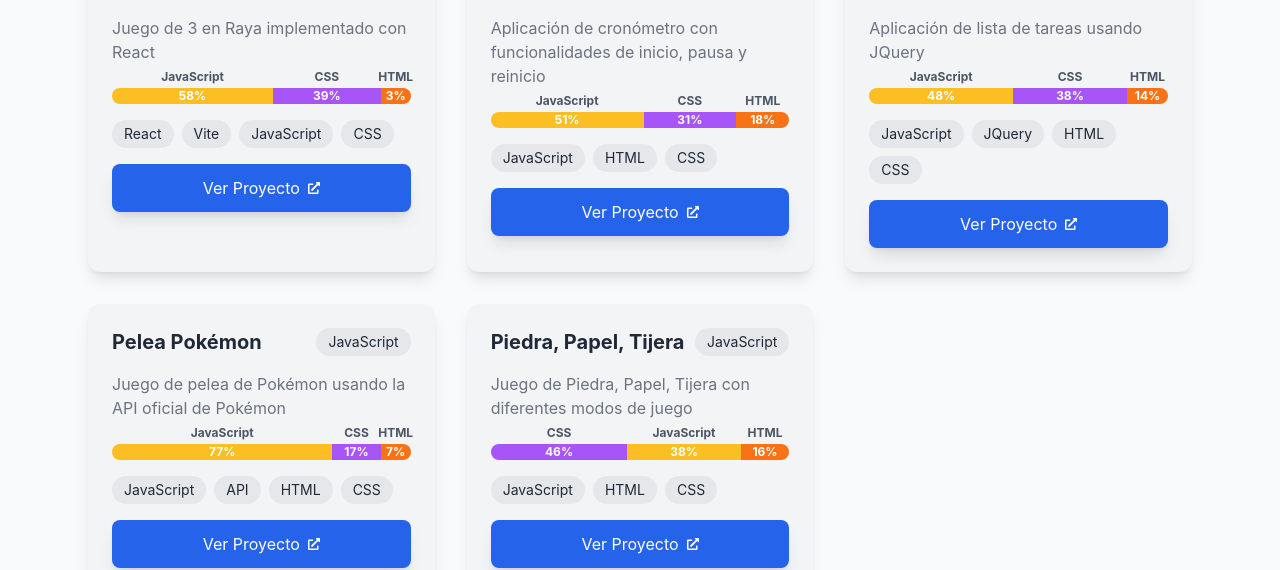
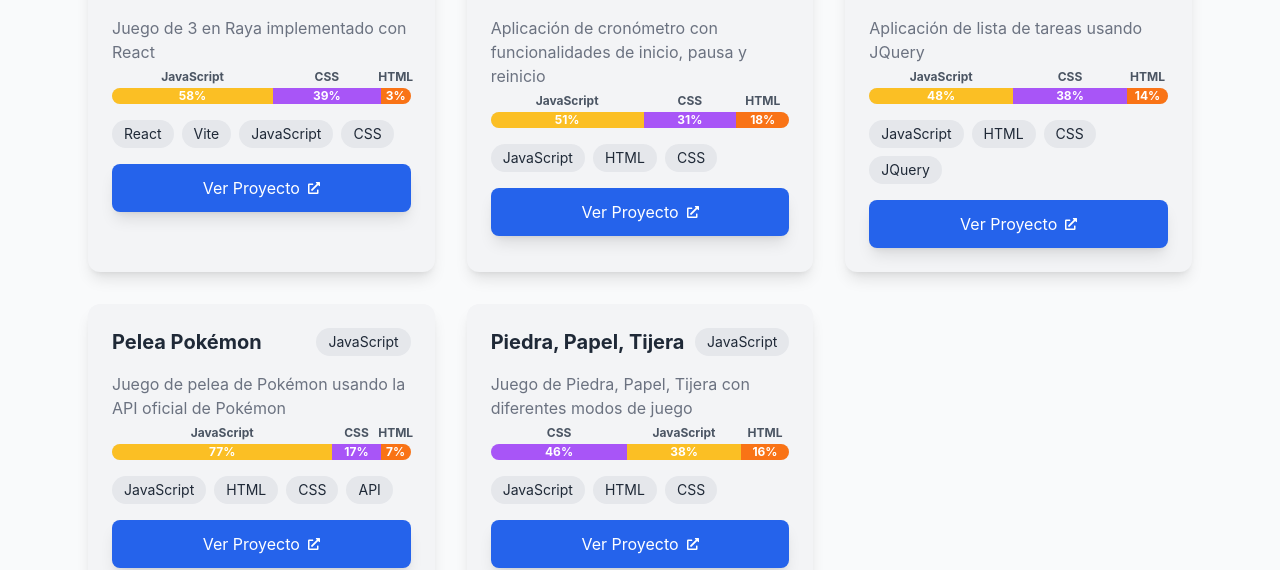
Before and after one commit to DiegoExtremiana/portfolioCompletoDiego, a React (Create React App) app: page / in a window 1280 px wide. Shown: the part 3920-4490 px from the top of the page. Built offline with nearby package versions, Linux system fonts and the light colour scheme; the HTML template or start-up script is replaced by a standard one.

Commit message:
feat: agregar función para ordenar tecnologías por prioridad en el componente Projects

```diff
--- a/src/components/Projects.js
+++ b/src/components/Projects.js
@@ -2,6 +2,48 @@ import React from 'react';
 import { FaExternalLinkAlt } from 'react-icons/fa';
 import LanguageProgressBar from './LanguageProgressBar';
 import { FINISHED_PROJECTS, DEVELOPING_PROJECTS, NON_FUNCTIONAL_PROJECTS } from '../constants/projects';
+
+// Función para determinar la prioridad de una tecnología
+const getTechPriority = (tech) => {
+  const lowerTech = tech.toLowerCase();
+
+  // 1. Cualquier typescript (Angular/React)
+  if (lowerTech.includes('typescript') || lowerTech.includes('angular') || lowerTech.includes('react')) {
+    return 1;
+  }
+
+  // 2. Vite
+  if (lowerTech.includes('vite')) {
+    return 2;
+  }
+
+  // 3. Lenguajes avanzados (JavaScript/PHP)
+  if (lowerTech.includes('javascript') || lowerTech.includes('php')) {
+    return 3;
+  }
+
+  // 4. HTML
+  if (lowerTech.includes('html')) {
+    return 4;
+  }
+
+  // 5. Estilos (CSS/Tailwind)
+  if (lowerTech.includes('css') || lowerTech.includes('tailwind')) {
+    return 5;
+  }
+
+  // Otros tecnologías tendrán una prioridad menor (más alta en número)
+  return 6;
+};
+
+// Función para ordenar tecnologías según prioridad
+const sortTechnologiesByPriority = (technologies) => {
+  return [...technologies].sort((a, b) => {
+    const priorityA = getTechPriority(a);
+    const priorityB = getTechPriority(b);
+    return priorityA - priorityB;
+  });
+};
 
 const Projects = () => {
 
@@ -36,7 +78,7 @@ const Projects = () => {
                   {project.languagePercentages && project.languagePercentages.length > 0 && (
                     <LanguageProgressBar
                       percentages={project.languagePercentages}
-                      technologies={project.technologies}
+                      technologies={sortTechnologiesByPriority(project.technologies)}
                     />
                   )}
 
@@ -79,7 +121,7 @@ const Projects = () => {
                   {project.languagePercentages && project.languagePercentages.length > 0 && (
                     <LanguageProgressBar
                       percentages={project.languagePercentages}
-                      technologies={project.technologies}
+                      technologies={sortTechnologiesByPriority(project.technologies)}
                     />
                   )}
 
@@ -122,7 +164,7 @@ const Projects = () => {
                   {project.languagePercentages && project.languagePercentages.length > 0 && (
                     <LanguageProgressBar
                       percentages={project.languagePercentages}
-                      technologies={project.technologies}
+                      technologies={sortTechnologiesByPriority(project.technologies)}
                     />
                   )}
 
```
